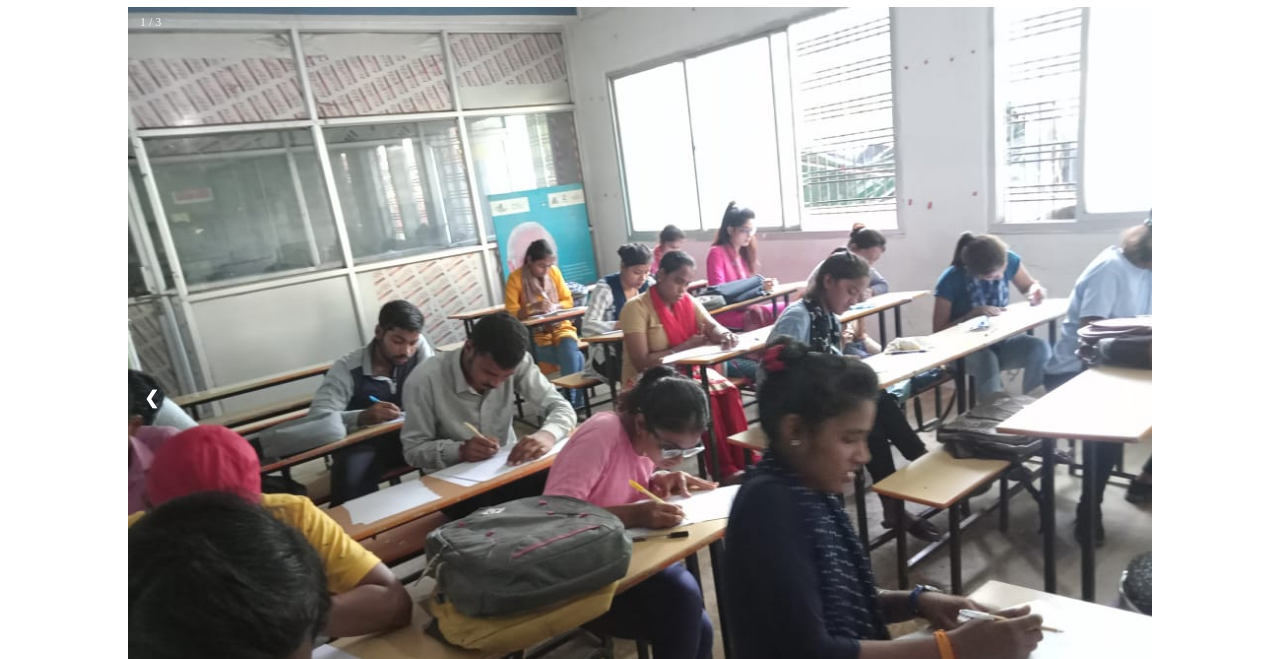
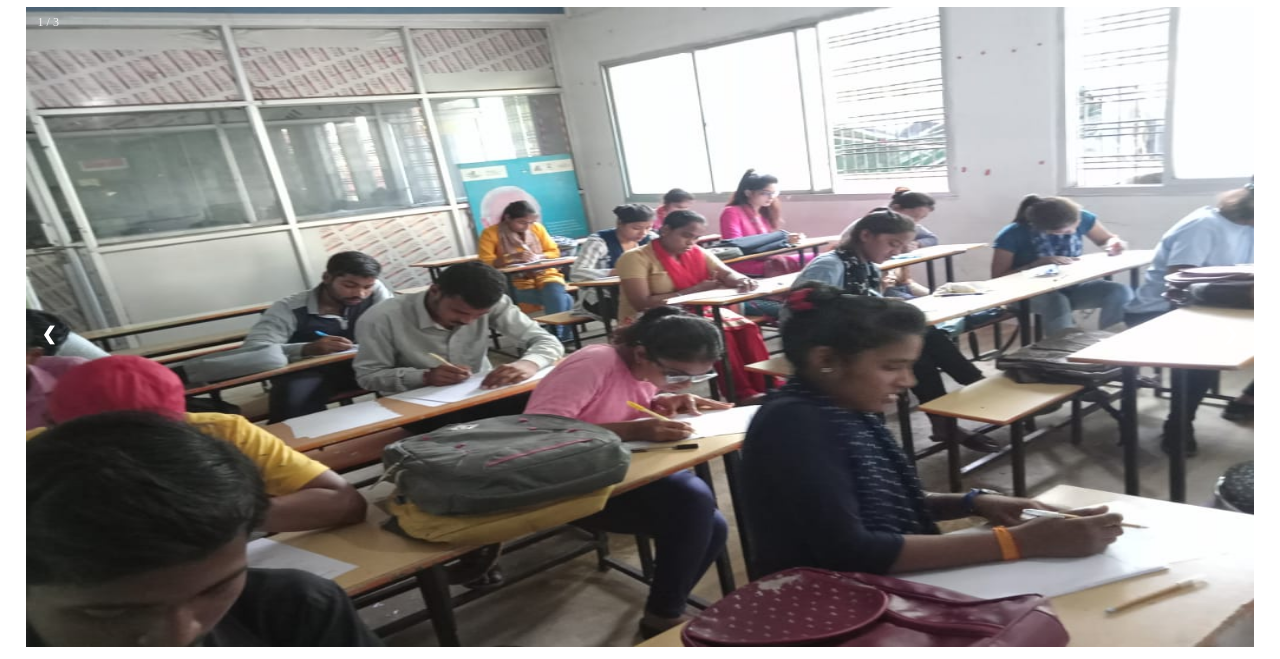
Before and after one commit to TheVivekYadav/JKSS, a plain HTML site: page index.html in a window 1280 px wide. Shown: the part 141-800 px from the top of the page. Drawn offline with Linux system fonts and the light colour scheme.

Commit message:
test commit for slider

```diff
--- a/css/index-style.css
+++ b/css/index-style.css
@@ -2,7 +2,7 @@
 
 /* Slideshow container */
 .slideshow-container {
-    max-width: 80vw;
+    max-width: 96vw;
     position: relative;
     margin: auto;
   }
@@ -55,6 +55,10 @@
     padding: 8px 12px;
     position: absolute;
     top: 0;
+  }
+  .numbertext ~ img{
+    height: 50vw;
+
   }
 
   /* The dots/bullets/indicators */
```
